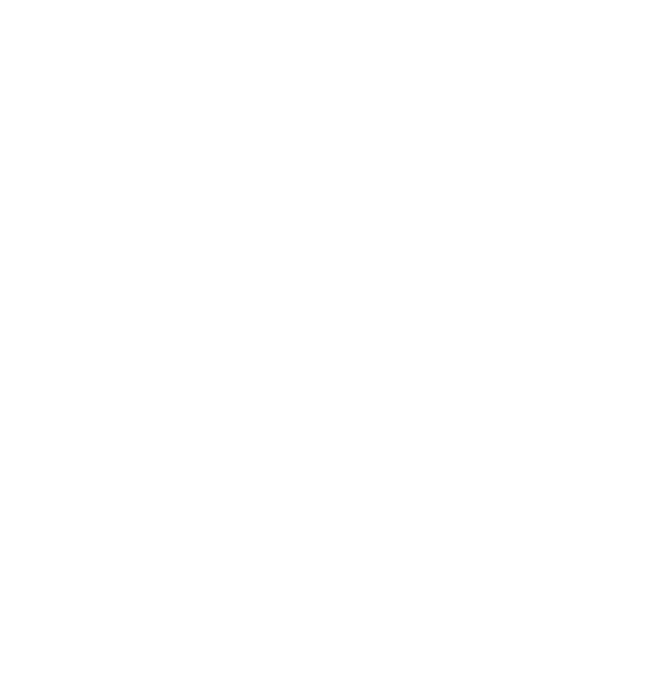
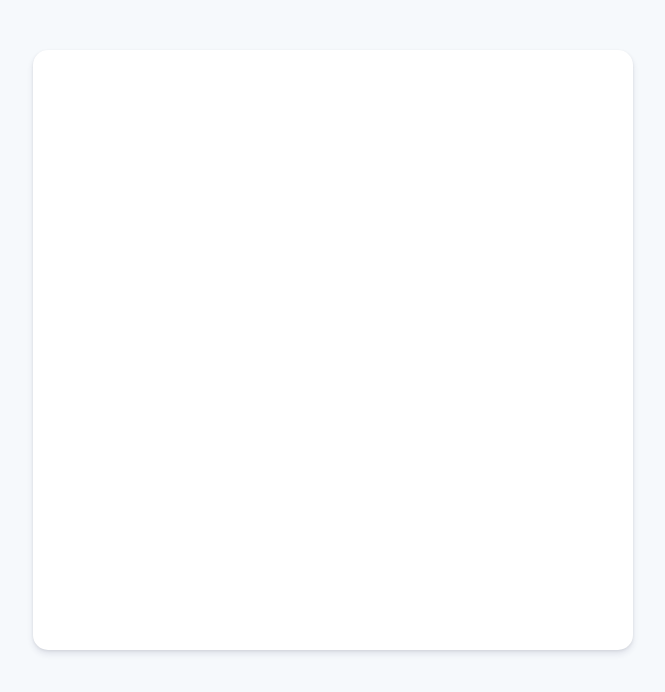
Before and after one commit to cdcoc0/drawing_board, a plain HTML site: page index.html in a window 1280 px wide. Shown: the whole page, without its empty margins (307-972 px from the left). Drawn offline with Linux system fonts and the light colour scheme.

Commit message:
#Styles setting -create canvas

```diff
--- a/index.html
+++ b/index.html
@@ -8,6 +8,7 @@
     <link rel="Stylesheet" href="style.css" />
 </head>
 <body>
+    <canvas id="jsCanvas" class="canvas"></canvas>
     <script src="app.js"></script>
 </body>
 </html>
--- /dev/null
+++ b/reset.css
@@ -0,0 +1,43 @@
+html, body, div, span, applet, object, iframe,
+h1, h2, h3, h4, h5, h6, p, blockquote, pre,
+a, abbr, acronym, address, big, cite, code,
+del, dfn, em, img, ins, kbd, q, s, samp,
+small, strike, strong, sub, sup, tt, var,
+b, u, i, center,
+dl, dt, dd, ol, ul, li,
+fieldset, form, label, legend,
+table, caption, tbody, tfoot, thead, tr, th, td,
+article, aside, canvas, details, embed,
+figure, figcaption, footer, header, hgroup,
+menu, nav, output, ruby, section, summary,
+time, mark, audio, video {
+	margin: 0;
+	padding: 0;
+	border: 0;
+	font-size: 100%;
+	font: inherit;
+	vertical-align: baseline;
+}
+/* HTML5 display-role reset for older browsers */
+article, aside, details, figcaption, figure,
+footer, header, hgroup, menu, nav, section {
+	display: block;
+}
+body {
+	line-height: 1;
+}
+ol, ul {
+	list-style: none;
+}
+blockquote, q {
+	quotes: none;
+}
+blockquote:before, blockquote:after,
+q:before, q:after {
+	content: '';
+	content: none;
+}
+table {
+	border-collapse: collapse;
+	border-spacing: 0;
+}
--- a/style.css
+++ b/style.css
@@ -0,0 +1,17 @@
+@import "reset.css";
+body {
+    background-color: #f6f9fc;
+    font-family: -apple-system, BlinkMacSystemFont, 'Segoe UI', Roboto, Oxygen, Ubuntu, Cantarell, 'Open Sans', 'Helvetica Neue', sans-serif;
+    display:flex;
+    flex-direction: column;
+    align-items: center;
+    padding-top: 50px;
+}
+
+.canvas{
+    width: 600px;
+    height: 600px;
+    background-color: white;
+    border-radius: 15px;
+    box-shadow: 0 4px 6px rgba(50, 50, 93, 0.11), 0 1px 3px rgba(0, 0, 0, 0.08);
+}
```
